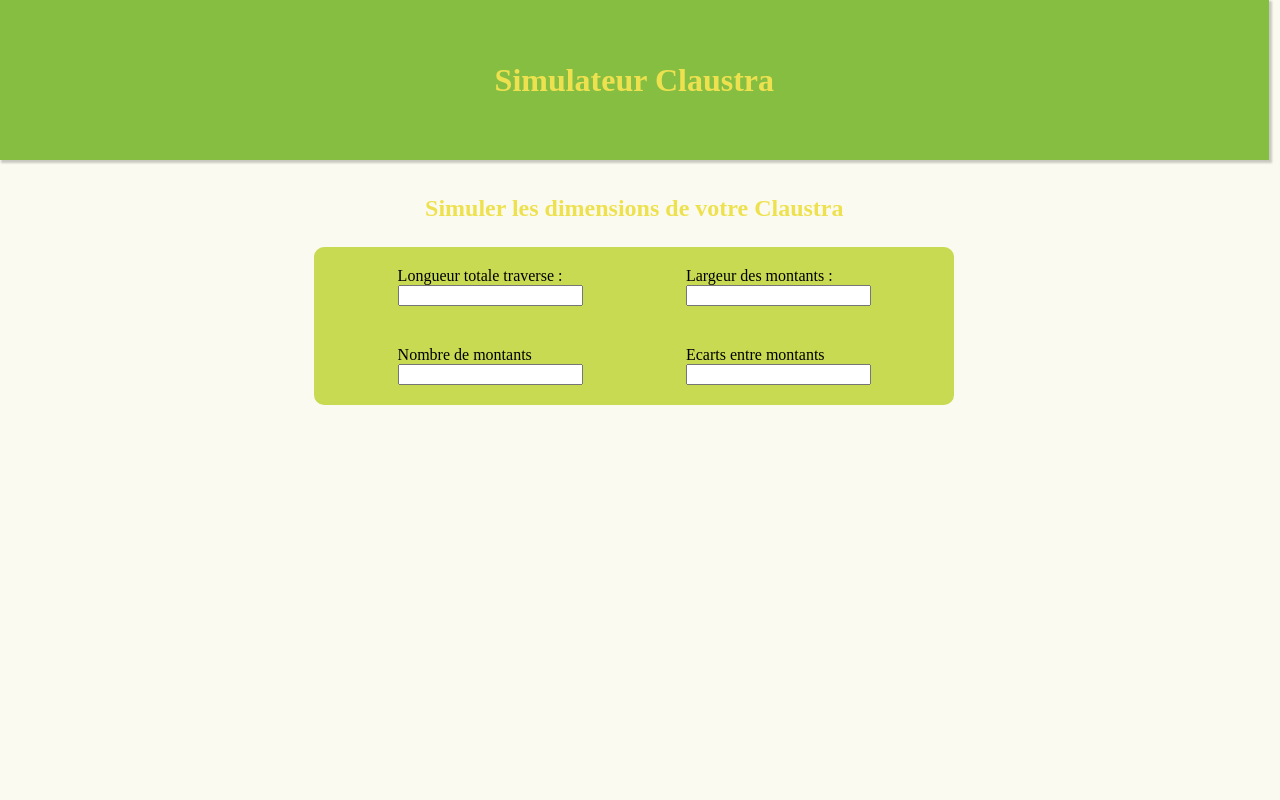
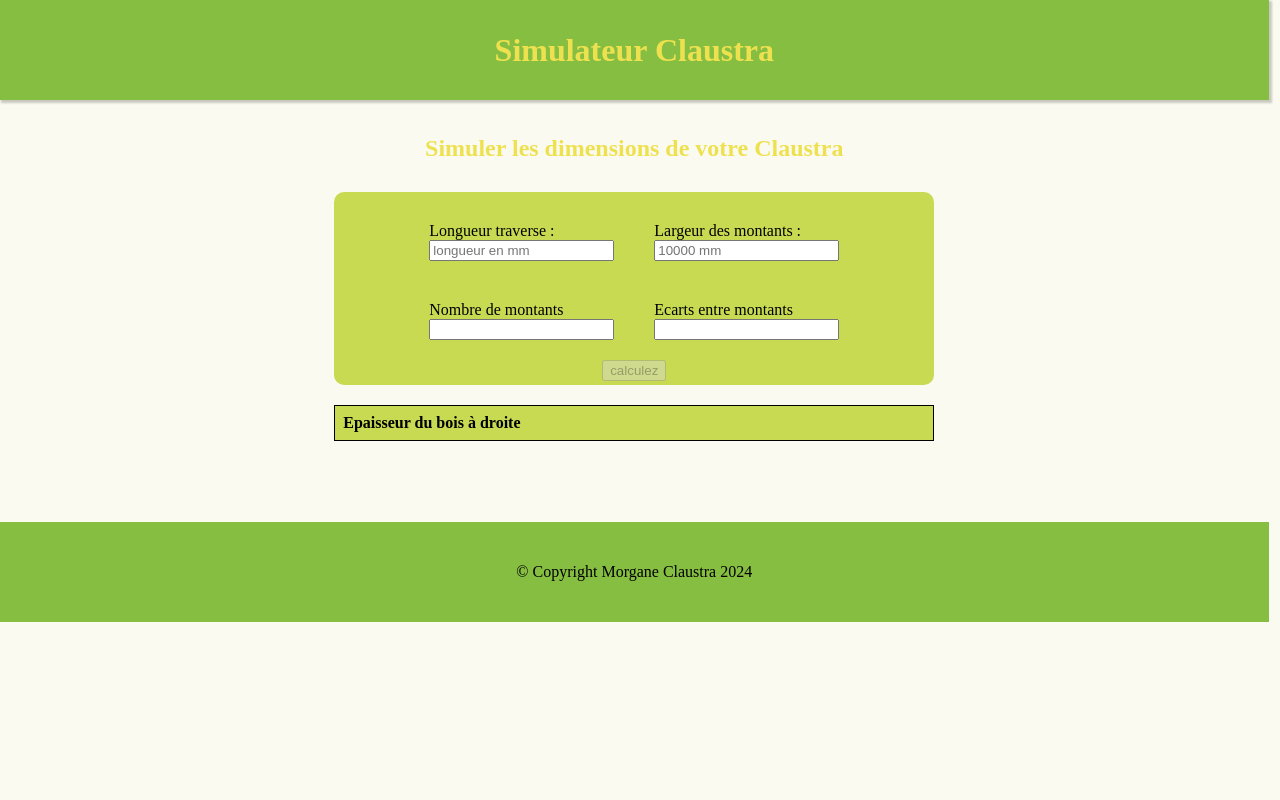
Before and after one commit to Mauh33/utilitaire-claustra, a React (Vite) app: page / in a window 1280 px wide. Shown: the top 800 px of the page. Built offline with nearby package versions, Linux system fonts and the light colour scheme.

Commit message:
[Main] #1/feat: Ajout formulaire, table, calcul

```diff
--- a/src/components/Form/Simulation-form.jsx
+++ b/src/components/Form/Simulation-form.jsx
@@ -1,24 +1,98 @@
-import '../../style/components-style/_simulation-form.scss'
+import { useState, useEffect } from "react";
+import "../../style/components-style/_simulation-form.scss";
 
 export default function SimulationForm() {
+  const [values, setValues] = useState({ length: '', width: '', nbrOfFence: '' });
+  const [gap, setGap] = useState('');
+  const [calculations, setCalculations] = useState([]);
+  const isCalculationDisabled = !values.length || !values.width || !values.nbrOfFence;
+
+  const calculateGap = (length, width, nbrOfFence) => {
+    const gapValue = length - (width * nbrOfFence) / (nbrOfFence - 1);
+    console.log("calcul de l'écart", gapValue);
+    return gapValue.toFixed(2);
+  };
+
+  const addNewValueInCalcul = (e) => {
+    e.preventDefault();
+
+    const { length, width, nbrOfFence } = values;
+
+    if (length && width && nbrOfFence) {
+      const calculatedGap = calculateGap(length, width, nbrOfFence);
+      setGap(calculatedGap);
+      setCalculations([...calculations, { gap: calculatedGap }]);
+    }
+  };
+
+  useEffect(() => {
+    const { length, width, nbrOfFence } = values;
+
+    if (length && width && nbrOfFence) {
+      const calculatedGap = calculateGap(parseFloat(length), parseFloat(width), parseInt(nbrOfFence));
+      setGap(calculatedGap);
+    }
+  }, [values]);
+
   return (
+    <div className='flex-bloc-column-center-start'>
       <form className="form-simulation-bloc">
         <label>
-        Longueur totale traverse :
-        <input type='number' />
+          Longueur traverse :
+          <input
+            type='number'
+            min="1"
+            pattern="\d*"
+            placeholder='longueur en mm'
+            value={values.length}
+            onChange={(e) => setValues({ ...values, length: e.target.value })}
+            required
+          />
         </label>
         <label>
           Largeur des montants :
-        <input type='number' />
+          <input
+            type='number'
+            min="1"
+            placeholder='10000 mm'
+            value={values.width}
+            onChange={(e) => setValues({ ...values, width: e.target.value })}
+            required
+          />
         </label>
-      <label >
+        <label>
           Nombre de montants
-        <input type='number' />
+          <input
+            type='number'
+            min="1"
+            value={values.nbrOfFence}
+            onChange={(e) => setValues({ ...values, nbrOfFence: e.target.value })}
+            required
+          />
         </label>
         <label>
           Ecarts entre montants
-        <input type='number' />
+          <input type='number' readOnly="readOnly" value={gap} />
         </label>
+        <div className='btn-bloc'>
+          <button type="submit" onClick={addNewValueInCalcul} disabled={isCalculationDisabled}>calculez</button>
+        </div>
       </form>
+      <table className='table-result'>
+        <thead>
+          <tr>
+            <th>Epaisseur du bois à droite</th>
+          </tr>
+        </thead>
+        <tbody>
+          {calculations.map((calculation, index) => (
+            <tr key={index}>
+              <th>{index + 1}</th>
+              <td>{calculation.gap}</td>
+            </tr>
+          ))}
+        </tbody>
+      </table>
+    </div>
   );
 }
--- a/src/style/_index.scss
+++ b/src/style/_index.scss
@@ -9,12 +9,14 @@
 body {
   background-color: var(--primary-color);
   width: 100vw;
-  height: 100vh;
+  height: max-content;
 }
 
 #root {
-  @include grid($rows: 20vh repeat(8, 12vw), $columns: repeat(12, 8.3vw), $gap: 10px)
+  position: relative;
+  @include grid($rows: auto repeat(12, auto), $columns: 9vw repeat(6, 14vw), $gap: 5px)
 }
+
 
 img {
   border-style: none;
@@ -25,6 +27,23 @@ h1, h2 {
 }
 
 .main-content {
-  grid-column: 1/12;
-  grid-row: 2/4;
+  position: relative;
+  grid-column: 2/7;
+  grid-row: 2/12;
 }
+
+
+@include from(sm) {
+  body {
+    height: 100vh;
+  }
+
+  #root {
+    @include grid( $columns: repeat(12, 8.3vw), $gap: 10px)
+  }
+
+  .main-content {
+    grid-column: 2/11;
+    grid-row: 2/9;
+  }
+}
--- a/src/style/_variables.scss
+++ b/src/style/_variables.scss
@@ -6,3 +6,17 @@
   --title-color: #EEE14F;
   --font-color: #23340D;
 }
+
+$max-xs: 426px;
+$max-sm: 767px;
+$max-md: 1024px;
+$max-lg: 1240px;
+$max-xl: false;
+
+$breakpoints: (
+  xs: $max-xs,
+  sm: $max-sm,
+  md: $max-md,
+  lg: $max-lg,
+  xl: $max-xl,
+);
--- /dev/null
+++ b/src/style/app.css
@@ -0,0 +1,53 @@
+:root {
+  --primary-color: #FBFAF0;
+  --secondary-color: #C8DA52;
+  --third-color: #86BE42;
+  --title-color: #EEE14F;
+  --font-color: #23340D;
+}
+
+:root {
+  --primary-color: #FBFAF0;
+  --secondary-color: #C8DA52;
+  --third-color: #86BE42;
+  --title-color: #EEE14F;
+  --font-color: #23340D;
+}
+
+:root {
+  --primary-color: #FBFAF0;
+  --secondary-color: #C8DA52;
+  --third-color: #86BE42;
+  --title-color: #EEE14F;
+  --font-color: #23340D;
+}
+
+* {
+  margin: 0;
+}
+
+body {
+  background-color: var(--primary-color);
+  width: 150vw;
+  height: 100vh;
+}
+
+#root {
+  display: grid;
+  gap: 10px;
+  grid-template-rows: 20vh repeat(8, 12vw);
+  grid-template-columns: repeat(12, 8.3vw);
+}
+
+img {
+  border-style: none;
+}
+
+h1, h2 {
+  color: var(--title-color);
+}
+
+.main-content {
+  grid-column: 1/12;
+  grid-row: 2/9;
+}/*# sourceMappingURL=app.css.map */
--- a/src/style/components-style/_footer.scss
+++ b/src/style/components-style/_footer.scss
@@ -1,7 +1,17 @@
+@import '../variables';
 @import '../mixins/mixins';
 
 .footer {
-  grid-column: 1/12;
-  grid-row: 9;
+  min-height: 100px;
+  grid-row: 13/14;
+  grid-column: 1/8;
   @include flexbox($direction: row, $wrap: nowrap, $justify: center, $align: center);
+  background-color: var(--third-color);
 }
+
+@include from(sm) {
+  .footer {
+    grid-column: 1/12;
+    grid-row: 13;
+  }
+}
--- a/src/style/components-style/_header.scss
+++ b/src/style/components-style/_header.scss
@@ -4,9 +4,18 @@
 
 
 .header {
-  grid-column: 1/12;
+  position: relative;
+  min-height: 100px;
+  grid-column: 1/8;
   grid-row: 1;
   @include flexbox($direction: row, $wrap: nowrap, $justify: center, $align: center);
   background-color: var(--third-color) ;
   box-shadow: 2px 2px 2px 1px rgba(0, 0, 0, 0.2);
 }
+
+@include from(sm) {
+  .header {
+    grid-column: 1/12;
+    grid-row: 1;
+  }
+}
--- a/src/style/components-style/_simulation-form.scss
+++ b/src/style/components-style/_simulation-form.scss
@@ -3,18 +3,62 @@
 @import '../mixins/mixins';
 
 .form-simulation-bloc {
-  @include flexbox($direction: row, $wrap: wrap, $justify: space-evenly, $align: center);
+  @include flexbox($direction: row, $wrap: wrap, $justify: center, $align: center);
   background-color: var(--secondary-color) ;
   width: 100%;
-  max-width: 50vw;
-  min-width: 300px;
-  height: 70%;
-  max-height: 600px;
   border-radius: 10px;
   margin: 20px auto;
+  padding: 10px 0;
 
   label {
-    flex-basis: 50px;
+  flex-basis: 50px;
     margin: 20px;
   }
 }
+
+.btn-bloc {
+  flex-basis: 300px;
+  text-align: center;
+}
+
+.flex-bloc-column-center-start {
+  @extend %begin-flex-column;
+  @extend %flex-column-template-start;
+  height: 100%;
+}
+
+
+.table-result {
+  width: 100%;
+  border-collapse: collapse;
+
+  thead {
+    background-color: var(--secondary-color);
+    border: 1px solid black;
+    width: 100%;
+  }
+
+  th, td {
+    border: 1px solid black;
+    padding: 8px;
+    text-align: left;
+  }
+
+  th {
+    background-color: var(--secondary-color);
+  }
+
+  td:nth-child(odd) {
+    background-color: #f9f9f9;
+  }
+}
+
+@include from(md) {
+    .form-simulation-bloc {
+      max-width: 600px;
+      min-width: 300px;
+      width: auto;
+      height: 55%;
+      max-height: 600px;
+    }
+  }
--- a/src/style/mixins/_mixins.scss
+++ b/src/style/mixins/_mixins.scss
@@ -1,3 +1,4 @@
+@import '../variables';
 @import '../placeholder/placeholders';
 
 
@@ -57,3 +58,18 @@
     }
   }
 }
+
+@mixin from($media) {
+  @if $media == sm {
+    @media only screen and (min-width: $max-xs + 1) { @content; }
+  }
+  @else if $media == md {
+    @media only screen and (min-width: $max-sm + 1) { @content; }
+  }
+  @else if $media == lg {
+    @media only screen and (min-width: $max-md + 1) { @content; }
+  }
+  @else if $media == xl {
+    @media only screen and (min-width: $max-lg + 1) { @content; }
+  }
+}
--- a/src/style/pages/_homepage.scss
+++ b/src/style/pages/_homepage.scss
@@ -1,12 +1,12 @@
 @import '../variables';
 @import '../placeholder/placeholders';
 @import '../mixins/mixins';
+@import '../components-style/simulation-form';
 
 
 .simulation-form-section {
   @include flexbox($direction: column, $wrap: nowrap, $justify: center, $align: center, $gap: 10px);
-  width: 90vw;
-  height: max-content;
-  max-height: 70vh;
+  width: 100%;
+  height: 100%;
   margin: 20px auto;
 }
--- a/src/style/placeholder/_placeholders.scss
+++ b/src/style/placeholder/_placeholders.scss
@@ -7,6 +7,7 @@
 }
 
 %begin-flex-column {
+  display: flex;
   flex-direction: column;
 }
 
@@ -15,10 +16,16 @@
   align-items: center;
 }
 
-%flex-column-template-1 {
+%flex-column-template-evenly {
   justify-content: space-evenly;
   align-items: center;
 }
+
+%flex-column-template-start {
+  justify-content: flex-start;
+  align-items: center;
+}
+
 
 %flex-child-small {
   flex: 1;
```
Also changed, not shown: 1 other file (tests, documents, lock files or other folders). Lines whose indentation alone changed are shown as unchanged.
